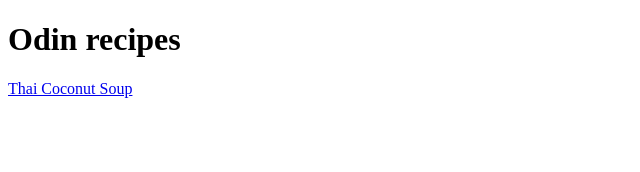
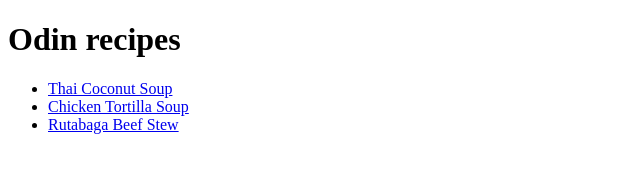
Before and after one commit to OU-ZAA/odin-recipes, a plain HTML site: page index.html in a window 1280 px wide. Shown: the whole page, without its empty margins (0-640 px from the left). Drawn offline with Linux system fonts and the light colour scheme.

Commit message:
added links to all the recipes pages

```diff
--- a/index.html
+++ b/index.html
@@ -8,6 +8,10 @@
 </head>
 <body>
     <h1>Odin recipes</h1>
-    <a href="./recipes/thai-coconut-soup.html">Thai Coconut Soup</a>
+    <ul>
+        <li><a href="./recipes/thai-coconut-soup.html">Thai Coconut Soup</a></li>
+        <li><a href="./recipes/chicken-tortilla-soup.html">Chicken Tortilla Soup</a></li>
+        <li><a href="./recipes/rutabaga-beef-stew.html">Rutabaga Beef Stew</a></li>
+    </ul>
 </body>
 </html>
```
